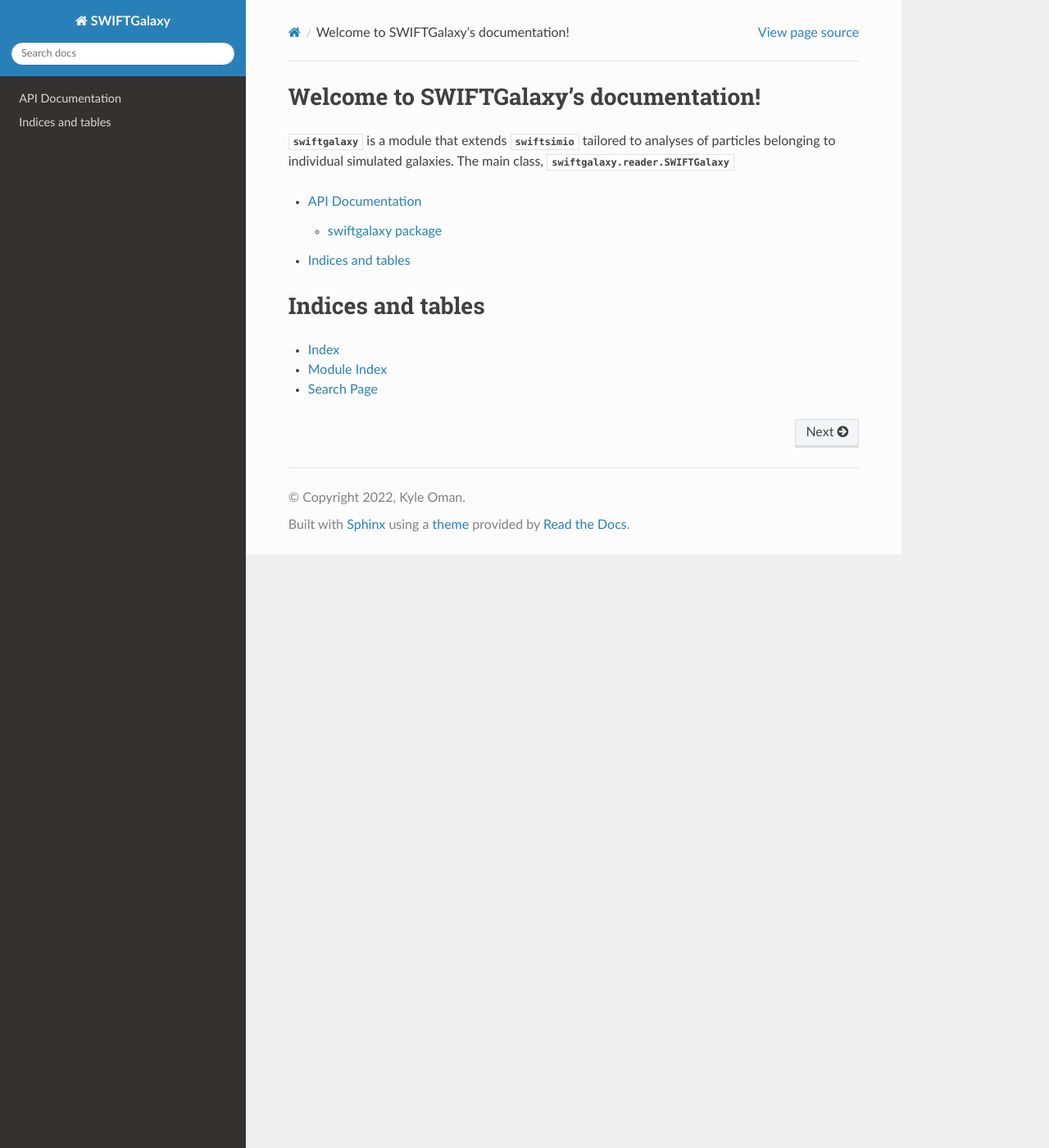
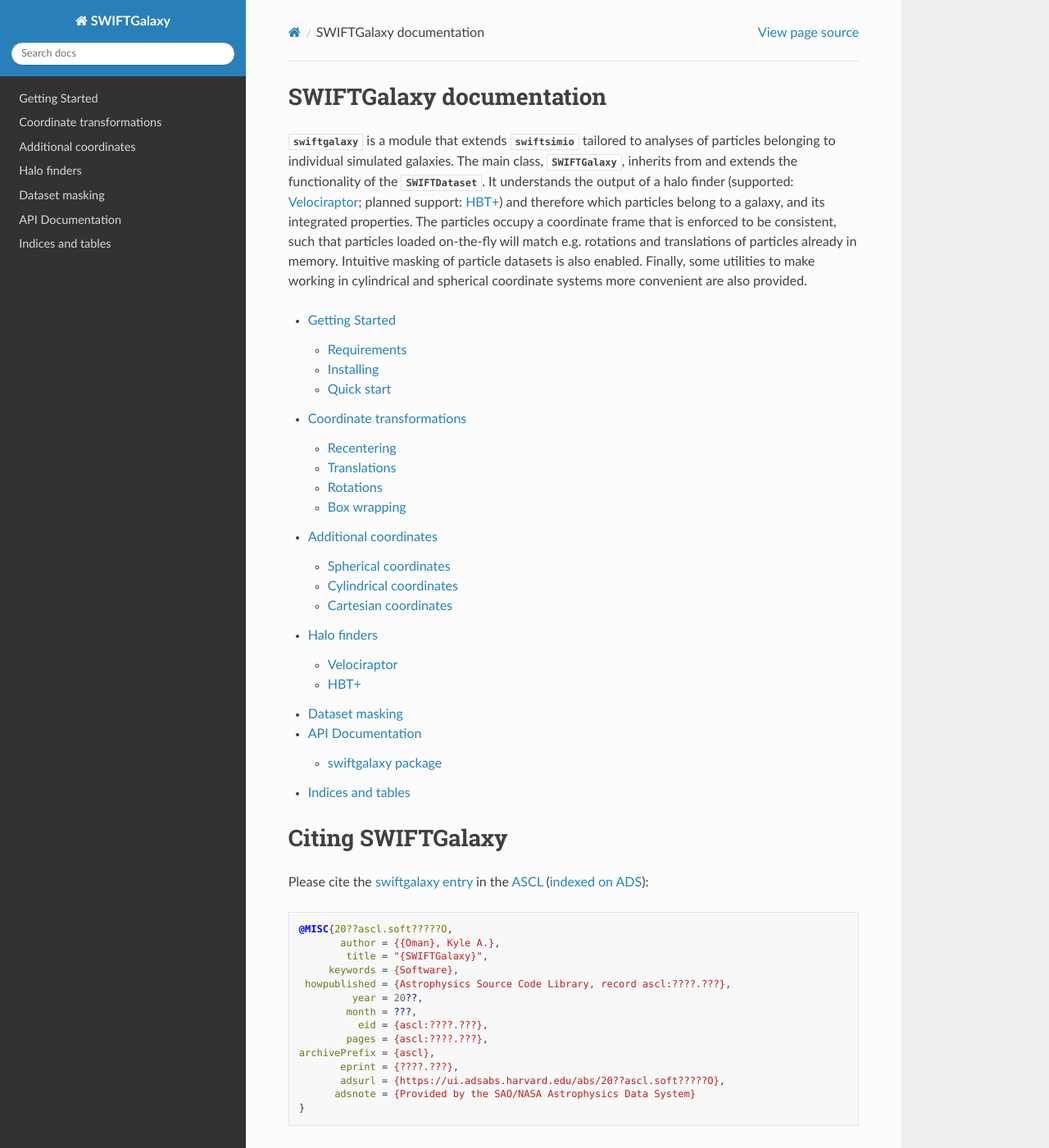
Before and after one commit to SWIFTSIM/swiftgalaxy, a Sphinx documentation site: the page built from docs/source/index.rst, in a window 1280 px wide and 1400 px high. Shown: the whole window at 82% size. Built offline with Sphinx 7.4.7 and the Read the Docs theme 2.0.0, drawn with Linux system fonts in a browser that asks for light colours.

Commit message:
Begin filling in narrative docs.

```diff
--- /dev/null
+++ b/docs/source/additional_coordinates/index.rst
@@ -0,0 +1,104 @@
+Additional coordinates
+======================
+
+When analysing a galaxy it is often convenient to work in spherical or cylindrical coordinates. A :class:`~swiftgalaxy.reader.SWIFTGalaxy` will compute these (and the velocities) on the fly if requested. The poles of the spherical/cylindrical coordinate frame are assumed to lie along the cartesian :math:`z` axis of the :doc:`current coordinate frame <../coordinate_transformations/index>`, and the coordinate system is assumed to be right-handed.
+
+Any computed coordinates (or velocities) are cached to speed up subsequent requests, but note that :doc:`coordinate transformations <../coordinate_transformations/index>` in general would require a conversion back to cartesian coordinates, application of the transformation, and then re-calculation of the spherical/cylindrical coordinates. Therefore, in the interest of efficiency, if a coordinate transformation occurs the spherical/cylindrical coordinates are simply discarded, and re-computed if they are subsequently requested.
+
+Spherical coordinates
+---------------------
+
+.. note::
+
+   A "physics" notation convention is assumed, with coordinate components named :math:`(r, \theta, \phi)`, where :math:`-\frac{\pi}{2} \leq \theta \leq \frac{\pi}{2}` is the polar angle and :math:`0 < \phi \leq 2\pi` is the azimuthal angle.
+
+The spherical coordinates can be accessed through the :attr:`~swiftgalaxy.reader._SWIFTParticleDatasetHelper.spherical_coordinates` property of a particle dataset. Supposing that we are interested in the ``gas`` particles:
+
+.. code-block:: python
+
+    sg = SWIFTGalaxy(...)
+    sg.gas.spherical_coordinates.r
+    sg.gas.spherical_coordinates.theta
+    sg.gas.spherical_coordinates.phi
+
+For convenience and/or readability, some common (?) aliases to the coordinates are also supported:
+
++ ``spherical_coordinates.r``:
+    + ``spherical_coordinates.radius``
++ ``spherical_coordinates.theta``:
+    + ``spherical_coordinates.lat``
+    + ``spherical_coordinates.latitude``
+    + ``spherical_coordinates.pol``
+    + ``spherical_coordinates.polar``
++ ``spherical_coordinates.phi``:
+    + ``spherical_coordinates.lon``
+    + ``spherical_coordinates.longitude``
+    + ``spherical_coordinates.az``
+    + ``spherical_coordinates.azimuth``
+
+Spherical velocities
+^^^^^^^^^^^^^^^^^^^^
+
+The velocity components in the directions of the spherical unit vectors -- :math:`(v_r, v_\theta, v_\phi)` -- can be accessed with the following syntax. Again, some aliases are provided:
+
++ ``spherical_velocities.r``:
+    + ``spherical_velocities.radius``
++ ``spherical_velocities.theta``:
+    + ``spherical_velocities.lat``
+    + ``spherical_velocities.latitude``
+    + ``spherical_velocities.pol``
+    + ``spherical_velocities.polar``
++ ``spherical_velocities.phi``:
+    + ``spherical_velocities.lon``
+    + ``spherical_velocities.longitude``
+    + ``spherical_velocities.az``
+    + ``spherical_velocities.azimuth``
+
+Cylindrical coordinates
+-----------------------
+
+.. note::
+
+   The coordinate components are named :math:`(\rho, \phi, z)` by default, and assume a convention where :math:`0 < \phi \leq 2\pi`.
+
+Similarly to the spherical coordinates, the cylindrical coordinates can be accessed through the :attr:`~swiftgalaxy.reader._SWIFTParticleDatasetHelper.cylindrical_coordinates` property of a particle dataset. Supposing again that we are interested in the ``gas`` particles:
+
+.. code-block:: python
+
+    sg = SWIFTGalaxy(...)
+    sg.gas.cylindrical_coordinates.rho
+    sg.gas.cylindrical_coordinates.phi
+    sg.gas.cylindrical_coordinates.z
+
+With aliases:
+
++ ``cylindrical_coordinates.rho``:
+    + ``cylindrical_coordinates.R``
+    + ``cylindrical_coordinates.radius``
++ ``cylindrical_coordinates.phi``:
+    + ``cylindrical_coordinates.lon``
+    + ``cylindrical_coordinates.longitude``
+    + ``cylindrical_coordinates.az``
+    + ``cylindrical_coordinates.azimuth``
++ ``cylindrical_coordinates.z``
+
+Cylindrical velocities
+^^^^^^^^^^^^^^^^^^^^^^
+
+The velocity components in the directions of the cylindrical unit vectors -- :math:`(v_\rho, v_\phi, v_z)` -- can be accessed with the following syntax. Again, some aliases are provided:
+
++ ``cylindrical_velocities.rho``:
+    + ``cylindrical_velocities.R``
+    + ``cylindrical_velocities.radius``
++ ``cylindrical_coordinates.phi``:
+    + ``cylindrical_velocities.lon``
+    + ``cylindrical_velocities.longitude``
+    + ``cylindrical_velocities.az``
+    + ``cylindrical_velocities.azimuth``
++ ``cylindrical_velocities.z``
+
+Cartesian coordinates
+---------------------
+
+Cartesian velocities
+^^^^^^^^^^^^^^^^^^^^
--- a/docs/source/conf.py
+++ b/docs/source/conf.py
@@ -80,4 +80,12 @@
         'https://docs.scipy.org/doc/scipy/',
         None
     ),
+    unyt=(
+        'https://unyt.readthedocs.io/en/stable/',
+        None
+    ),
+    numpy=(
+        'https://numpy.org/doc/stable/',
+        None
+    ),
 )
--- /dev/null
+++ b/docs/source/coordinate_transformations/index.rst
@@ -0,0 +1,103 @@
+Coordinate transformations
+==========================
+
+A :class:`~swiftgalaxy.reader.SWIFTGalaxy` enforces a consistent coordinate system for all particle types and coordinate and velocity arrays (accelerations are not supported, yet). Any relevant particle arrays already in memory are modified when a new transformation is applied, and any relevant particle arrays loaded later will be automatically transformed to the current frame.
+
+It may be that in addition to the basic coordinates and velocities arrays, you have additional arrays that you wish to live in the same coordinate system. We could imagine, for instance, a property called ``wind_velocity`` attached to star particles and containing a vector giving the velocity of a (directional) stellar wind in simulation box coordinates. We can use the ``transforms_like_velocities`` to specify that this property should have any coordinate transformations that would be relevant to the ``velocities`` of particles applied to these as well:
+
+.. code-block:: python
+
+    SWIFTGalaxy(
+        ...,
+	transforms_like_coordinates={'coordinates'},
+	transforms_like_velocities={'velocities', 'wind_velocity'},
+    )
+
+The equivalent for coordinate-like arrays is the ``transforms_like_coordinates`` argument. Note that it is not necessary that a name provided in one of these arguments be present for all particle types. If the dataset in question is part of a `NamedColumns` dataset, the name can simply be provided with a dot. For instance, if the ``wind_velocity`` in the example above was part of a `NamedColumns` dataset called ``wind_model``, you would simply write: ``transforms_like_velocities={'velocities', 'wind_model.wind_velocity'}``.
+
+By default, :class:`~swiftgalaxy.reader.SWIFTGalaxy` assumes that particle coordinates are stored in a dataset (one for each particle type) called ``coordinates``, and velocities in datasets called ``velocities``. If your data use non-standard naming of the coordinate and velocity arrays, you can provide alternative names (replace the defaults in the example snippet below with your custom names). Note that you must also override the ``transforms_like_coordinates`` and ``transforms_like_velocities`` arguments, providing a set containing (at minimum) your custom array name for each.
+
+.. code-block:: python
+
+    SWIFTGalaxy(
+        ...,
+	coordinates_dataset_name='coordinates',
+	velocities_dataset_name='velocities',
+	transforms_like_coordinates={'coordinates'},
+	transforms_like_velocities={'velocities'},
+    )
+
+
+Recentering
+-----------
+
+Automatic recentering
+^^^^^^^^^^^^^^^^^^^^^
+
+By default, a :class:`~swiftgalaxy.reader.SWIFTGalaxy` is recentered on the centre of the galaxy (as defined by the halo finder), and its velocity is shifted to follow the bulk velocity of the galaxy (again as defined by the halo finder). This behaviour can be disabled by setting ``SWIFTGalaxy(..., auto_recentre=False)``. Note that this recentering only applies to particles -- no coordinate transformations of any kind are every applied to entries in the halo finder catalogues, so for instance querying the position of the galaxy in the halo finder catalogue will always give this in the simulation box frame.
+
+Some halo finders define more than one centre and/or bulk velocity. The one used is the one returned by :meth:`swiftgalaxy.halo_finders._HaloFinder._centre` (for the centre) and :meth:`swiftgalaxy.halo_finders._HaloFinder._vcentre` (for the bulk velocity). In the case of the :class:`~swiftgalaxy.halo_finders.Velociraptor` halo finder, the centre used can be manipulated by the ``centre_type`` argument. By default it uses the potential minimum (``minpot``), but this could be exchanged for the most bound particle, for instance:
+
+.. code-block:: python
+
+    SWIFTGalaxy(
+        ...,
+	Velociraptor(
+	    ...,
+	    centre_type='mpb',
+	),
+    )
+
+Manual recentering
+^^^^^^^^^^^^^^^^^^
+
+You may always choose a new coordinate centre or bulk velocity by providing the new centre (or bulk velocity) *in the current coordinate frame* to the appropriate function:
+
++ :meth:`~swiftgalaxy.reader.SWIFTGalaxy.recentre`
++ :meth:`~swiftgalaxy.reader.SWIFTGalaxy.recentre_velocity`
+
+Recall that :mod:`swiftgalaxy` is unit-aware, so the centres must come with units -- these can be any compatible unit; conversions are handled internally. For example, for a Milky Way-like galaxy already centred on the galactic centre and rotated to lie in the :math:`x-y` plane, switching to a heliocentric frame could be achieved with something like:
+
+.. code-block:: python
+
+    import unyt as u
+    sg = SWIFTGalaxy(...)
+    ...  # presumably need to perform a rotation to align the plane
+    sg.recentre((8, 0, 0) * u.kpc)
+    sg.recentre_velocity((220, 0, 0) * u.km * u.s**-1)
+
+Translations
+------------
+
+Very similarly to manually recentering the coordinate or velocity frame, functions are provided to apply a translation to the particle coordinate or velocity arrays. Note that velocity translations are referred to as *boosts*:
+
++ :meth:`~swiftgalaxy.reader.SWIFTGalaxy.translate`
++ :meth:`~swiftgalaxy.reader.SWIFTGalaxy.boost`
+
+The only difference is that these are more convenient when you know the vector to translate by, instead of the vector pointing to the new centre. Keep in mind that the translation vector is interpreted *in the current frame of reference*.
+
+Rotations
+---------
+
+Rotations of the coordinate frame apply to both particle coordinates and velocities and are therefore applied to datasets specified by both ``transforms_like_coordinates`` and ``transforms_like_velocities`` (see above). As with all coordinate transformations, a rotation is always interpreted *in the current frame of reference*.
+
+Flexible encoding of rotations (e.g. from a rotation matrix, or Euler angles, or quaternions, etc.) are enabled via the :class:`~scipy.spatial.transform.Rotation` class. For example, if the rotation matrix is known it can be provided as (here with an identity rotation):
+
+.. code-block:: python
+
+    from scipy.spatial.transform import Rotation
+    sg = SWIFTGalaxy(...)
+    sg.rotate(
+        Rotation.from_matrix(
+            [[1, 0, 0],
+             [0, 1, 0],
+             [0, 0, 1]]
+        )
+    )
+
+For the full list of encodings supported by :class:`~scipy.spatial.transform.Rotation`, see its documentation.
+
+Box wrapping
+------------
+
+For a periodic simulation box, the spatial coordinates will automatically be wrapped as necessary to ensure that their absolute values remain less than half a box length. If for any reason you wish to force a box wrapping operation simply call :meth:`~swiftgalaxy.reader.SWIFTGalaxy.wrap_box`.
--- /dev/null
+++ b/docs/source/getting_started/index.rst
@@ -0,0 +1,94 @@
+Getting Started
+===============
+
+:mod:`swiftgalaxy` facilitates analyses of individual galaxies from cosmological hydrodynamical simulations executed with the `SWIFT`_ code. The core :class:`~swiftgalaxy.reader.SWIFTGalaxy` class makes selecting particles belonging to a galaxy, transforming their coordinates, masking its particle arrays, working with spherical or cylindrical coordinates, accessing its integrated properties computed by a halo finder, and more, easy. It is built upon the :class:`~swiftsimio.reader.SWIFTDataset` from :mod:`swiftsimio` and takes advantage of that module's lazy-loading and unit-awareness features. Users already familiar with usage of :mod:`swiftsimio` will find that any syntax to interact with a :class:`~swiftsimio.reader.SWIFTDataset` also works with a :class:`~swiftgalaxy.reader.SWIFTGalaxy`.
+
+.. _SWIFT: http://swift.dur.ac.uk
+
+Requirements
+------------
+
+``python3.6`` or higher is required (``>=3.9`` is preferred).
+
+Python packages
+^^^^^^^^^^^^^^^
+
+Required:
+
++ :mod:`swiftsimio`, required to provide the :class:`~swiftsimio.reader.SWIFTDataset` class and related functionality (note that :mod:`swiftsimio` has additional required dependencies).
++ :mod:`numpy`, required to support various array operations.
++ :mod:`unyt`, required for unit calculations.
+
+Optional:
+
++ :mod:`scipy`, required to specify rotations via the :class:`~scipy.spatial.transform.Rotation` class.
++ :mod:`velociraptor`, required to enable support for `Velociraptor`_ halo finder outputs.
+
+.. _Velociraptor: https://ui.adsabs.harvard.edu/abs/2019PASA...36...21E/abstract
+
+
+Installing
+----------
+
+:mod:`swiftgalaxy` can be installed using the python packaging manager, ``pip``, or any other packaging manager that you wish to use:
+
+``pip install swiftgalaxy``
+
+Note that this will also install required dependencies.
+
+To set up the code for development, first clone the latest master from `github`_:
+
+``git clone https://github.com/SWIFTSIM/swiftgalaxy.git``
+
+and install with ``pip`` using the ``-e`` flag,
+
+``pip install -e swiftgalaxy/``
+
+.. _github: https://github.com/SWIFTSIM/swiftgalaxy
+
+
+Quick start
+-----------
+
+Assuming we have a snapshot file :file:`{snap}.hdf5`, and a halo catalogue provided by Velociraptor :file:`{halos}.properties`, :file:`{halos}.catalog_groups`, etc., with the default names for the arrays of coordinates, velocities and particle_ids, we can initialise a :class:`SWIFTGalaxy` for the first row (indexed from 0) in the halo catalogue very easily:
+
+.. code-block:: python
+
+    from swiftgalaxy import SWIFTGalaxy, Velociraptor
+    mygalaxy = SWIFTGalaxy(
+        'snap.hdf5',
+        Velociraptor(
+            'halos',
+            halo_index=0
+        )
+    )
+
+Like a :class:`~swiftsimio.reader.SWIFTDataset`, the particle datasets are accessed as below, and all data are loaded 'lazily', on demand.
+
+.. code-block:: python
+
+    mygalaxy.gas.particle_ids
+    mygalaxy.dark_matter.coordinates
+
+However, information from the halo finder is used to select only the particles identified as bound to this galaxy. The coordinate system is centred in both position and velocity on the centre and peculiar velocity of the galaxy, as determined by the halo finder. The coordinate system can be further manipulated, and all particle arrays will stay in a consistent reference frame at all times.
+
+Again like for a :class:`~swiftsimio.reader.SWIFTDataset`, the units and metadata are available:
+
+.. code-block:: python
+
+    mygalaxy.units
+    mygalaxy.metadata
+
+The halo finder interface is accessible as shown below. What this interface looks like depends on the halo finder being used, but will provide values for the individual galaxy of interest.
+
+.. code-block:: python
+
+    mygalaxy.halo_finder
+
+In this case with :class:`~swiftgalaxy.halo_finders.Velociraptor`, we can get the virial mass like this:
+
+.. code-block:: python
+
+    mygalaxy.halo_finder.masses.mvir
+
+The further features of a :class:`~swiftgalaxy.reader.SWIFTGalaxy` are detailed in the next sections.
--- /dev/null
+++ b/docs/source/halo_finders/index.rst
@@ -0,0 +1,8 @@
+Halo finders
+============
+
+Velociraptor
+------------
+
+HBT+
+----
--- a/docs/source/index.rst
+++ b/docs/source/index.rst
@@ -1,14 +1,47 @@
-.. SWIFTGalaxy documentation master file
+SWIFTGalaxy documentation
+=========================
 
-Welcome to SWIFTGalaxy's documentation!
-=======================================
+:mod:`swiftgalaxy` is a module that extends :mod:`swiftsimio` tailored to analyses of particles belonging to individual simulated galaxies. The main class, :class:`~swiftgalaxy.reader.SWIFTGalaxy`, inherits from and extends the functionality of the :class:`~swiftsimio.reader.SWIFTDataset`. It understands the output of a halo finder (supported: `Velociraptor`_; planned support: `HBT+`_) and therefore which particles belong to a galaxy, and its integrated properties. The particles occupy a coordinate frame that is enforced to be consistent, such that particles loaded on-the-fly will match e.g. rotations and translations of particles already in memory. Intuitive masking of particle datasets is also enabled. Finally, some utilities to make working in cylindrical and spherical coordinate systems more convenient are also provided.
 
-:mod:`swiftgalaxy` is a module that extends :mod:`swiftsimio` tailored to analyses of particles belonging to individual simulated galaxies. The main class, :class:`swiftgalaxy.reader.SWIFTGalaxy`
+.. _Velociraptor: https://ui.adsabs.harvard.edu/abs/2019PASA...36...21E/abstract
+.. _HBT+: https://ui.adsabs.harvard.edu/abs/2018MNRAS.474..604H/abstract
 
 .. toctree::
    :maxdepth: 2
 
+   getting_started/index
+   coordinate_transformations/index
+   additional_coordinates/index
+   halo_finders/index
+   masking/index
    modules/index
+
+Citing SWIFTGalaxy
+==================
+
+Please cite the `swiftgalaxy entry`_ in the `ASCL`_ (`indexed on ADS`_):
+
+.. code-block:: bibtex
+
+    @MISC{20??ascl.soft?????O,
+           author = {{Oman}, Kyle A.},
+            title = "{SWIFTGalaxy}",
+         keywords = {Software},
+     howpublished = {Astrophysics Source Code Library, record ascl:????.???},
+             year = 20??,
+            month = ???,
+              eid = {ascl:????.???},
+            pages = {ascl:????.???},
+    archivePrefix = {ascl},
+           eprint = {????.???},
+           adsurl = {https://ui.adsabs.harvard.edu/abs/20??ascl.soft?????O},
+          adsnote = {Provided by the SAO/NASA Astrophysics Data System}
+    }
+
+.. _swiftgalaxy entry: https://ascl.net/????.???
+.. _ASCL: https://ascl.net
+.. _indexed on ADS: https://ui.adsabs.harvard.edu/abs/20??ascl.soft?????O
+
 
 Indices and tables
 ==================
--- /dev/null
+++ b/docs/source/masking/index.rst
@@ -0,0 +1,2 @@
+Dataset masking
+===============
```
Also changed, not shown: 1 other file.
